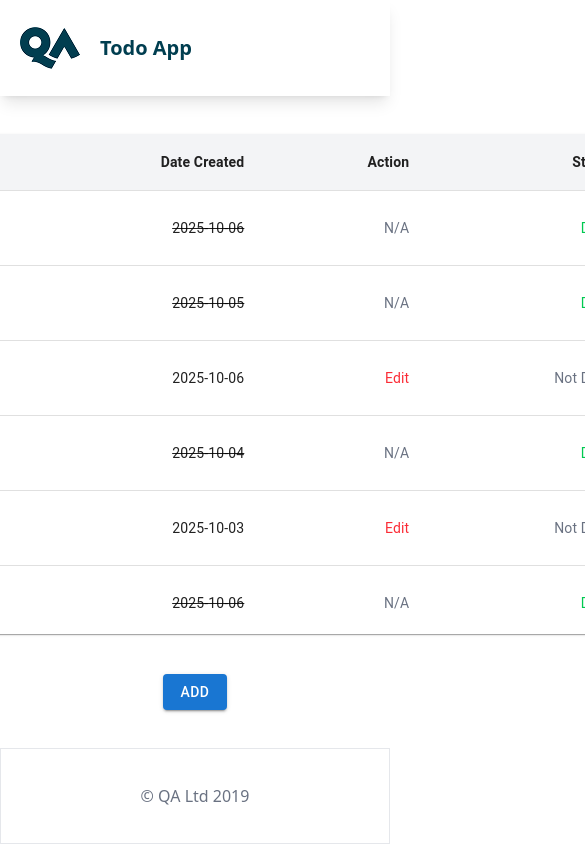
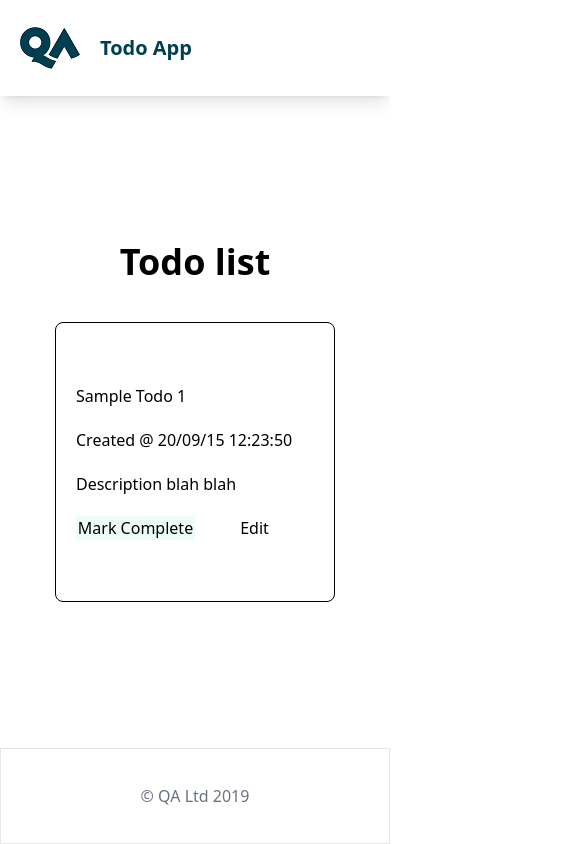
Before and after one commit to bryanbarakatsky/psb-project, a React (Vite) app in the folder psb/: page / in a window 390 px wide. Shown: the top 844 px of the page, 585 px wide, since content can reach past the window. Built offline with nearby package versions, Linux system fonts and the light colour scheme.

Commit message:
CREATE: create initial mobile verison

```diff
--- /dev/null
+++ b/psb/src/components/TodoListMobile.jsx
@@ -0,0 +1,11 @@
+import React from "react";
+import TodoMobile from "./TodoMobile";
+const TodoListMobile = () => {
+  return (
+    <div className="h-full w-full flex flex-col justify-center items-center">
+      <TodoMobile />
+    </div>
+  );
+};
+
+export default TodoListMobile;
--- /dev/null
+++ b/psb/src/components/TodoMobile.jsx
@@ -0,0 +1,17 @@
+import React from "react";
+
+const TodoMobile = () => {
+  return (
+    <div className="flex flex-col size-70 border justify-center text-left rounded-lg p-5 gap-5">
+      <h1>Sample Todo 1</h1>
+      <p>Created @ 20/09/15 12:23:50</p>
+      <p>Description blah blah</p>
+      <div className="flex flex-row">
+        <button className="w-1/2 bg-[#ECFDF5]">Mark Complete</button>
+        <button className="w-1/2">Edit</button>
+      </div>
+    </div>
+  );
+};
+
+export default TodoMobile;
--- a/psb/src/pages/TodoPage.jsx
+++ b/psb/src/pages/TodoPage.jsx
@@ -1,13 +1,22 @@
-import React from 'react'
-import Layout from '../components/Layout'
-import { TodoList } from '../components/TodoList'
+import React from "react";
+import Layout from "../components/Layout";
+import { TodoList } from "../components/TodoList";
+import TodoListMobile from "../components/TodoListMobile";
 
 export const TodoPage = () => {
   return (
-    <div>
-        <TodoList />
-    </div>
-  )
-}
+    <>
+      <div className="flex-col text-center">
+        <h1 className="font-bold text-4xl mb-10">Todo list</h1>
+        <div className="hidden xl:flex">
+          <TodoList />
+        </div>
+        <div className="w-full h-full xl:hidden">
+          <TodoListMobile />
+        </div>
+      </div>
+    </>
+  );
+};
 
-export default TodoPage
+export default TodoPage;
```
